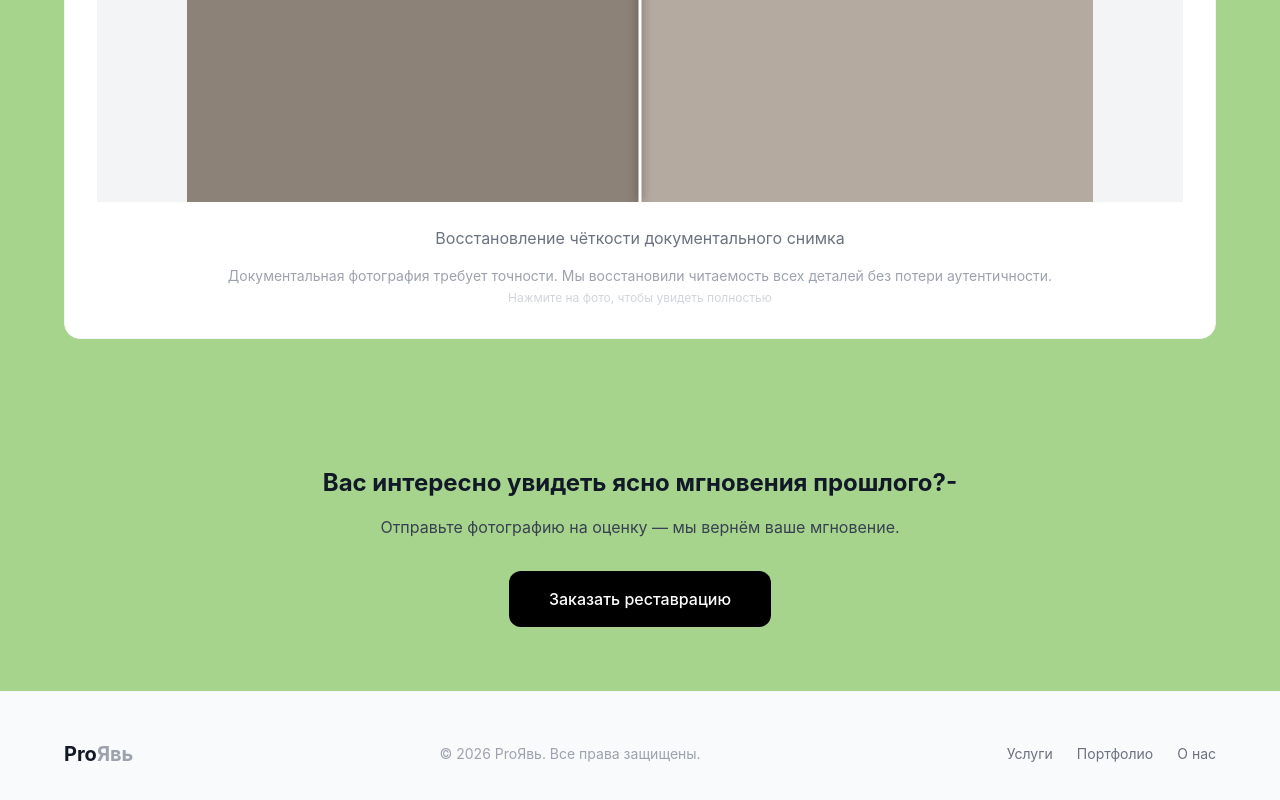
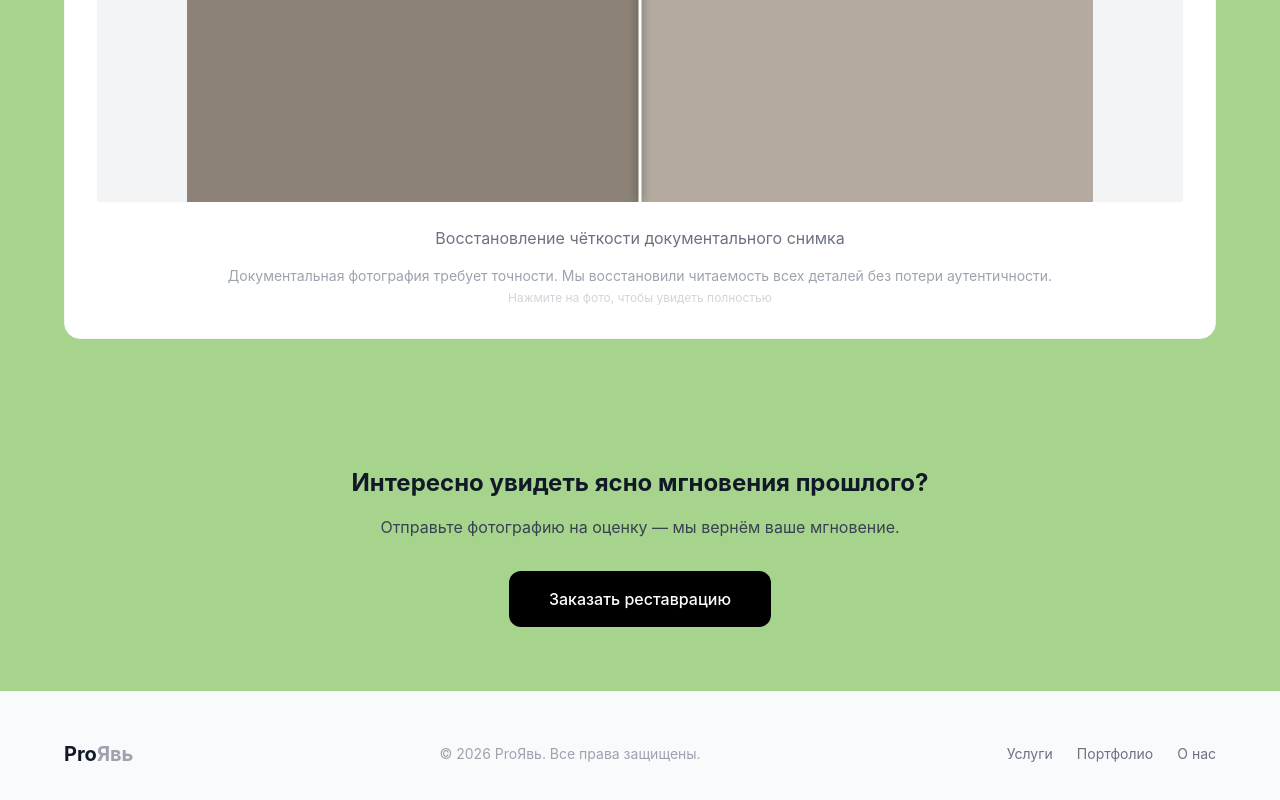
Before and after one commit to proyavi-art/site-proyavi-art, a Next.js app: page /portfolio/bw20 in a window 1280 px wide. Shown: the part 1988-2788 px from the top of the page. Built offline with nearby package versions, Linux system fonts and the light colour scheme.

Commit message:
текст опечатки

```diff
--- a/app/portfolio/[slug]/page.tsx
+++ b/app/portfolio/[slug]/page.tsx
@@ -264,7 +264,7 @@ export default function CategoryPage() {
       {/* КНОПКА ЗАКАЗА */}
       <section className="py-16 px-4 text-center">
         <div className="max-w-2xl mx-auto">
-          <h2 className="text-2xl font-bold text-gray-900 mb-4">Вас интересно увидеть ясно мгновения прошлого?- </h2>
+          <h2 className="text-2xl font-bold text-gray-900 mb-4">Интересно увидеть ясно мгновения прошлого? </h2>
           <p className="text-gray-700 mb-8">Отправьте фотографию на оценку — мы вернём ваше мгновение.</p>
           <Link
             href="/uslugi"
```
